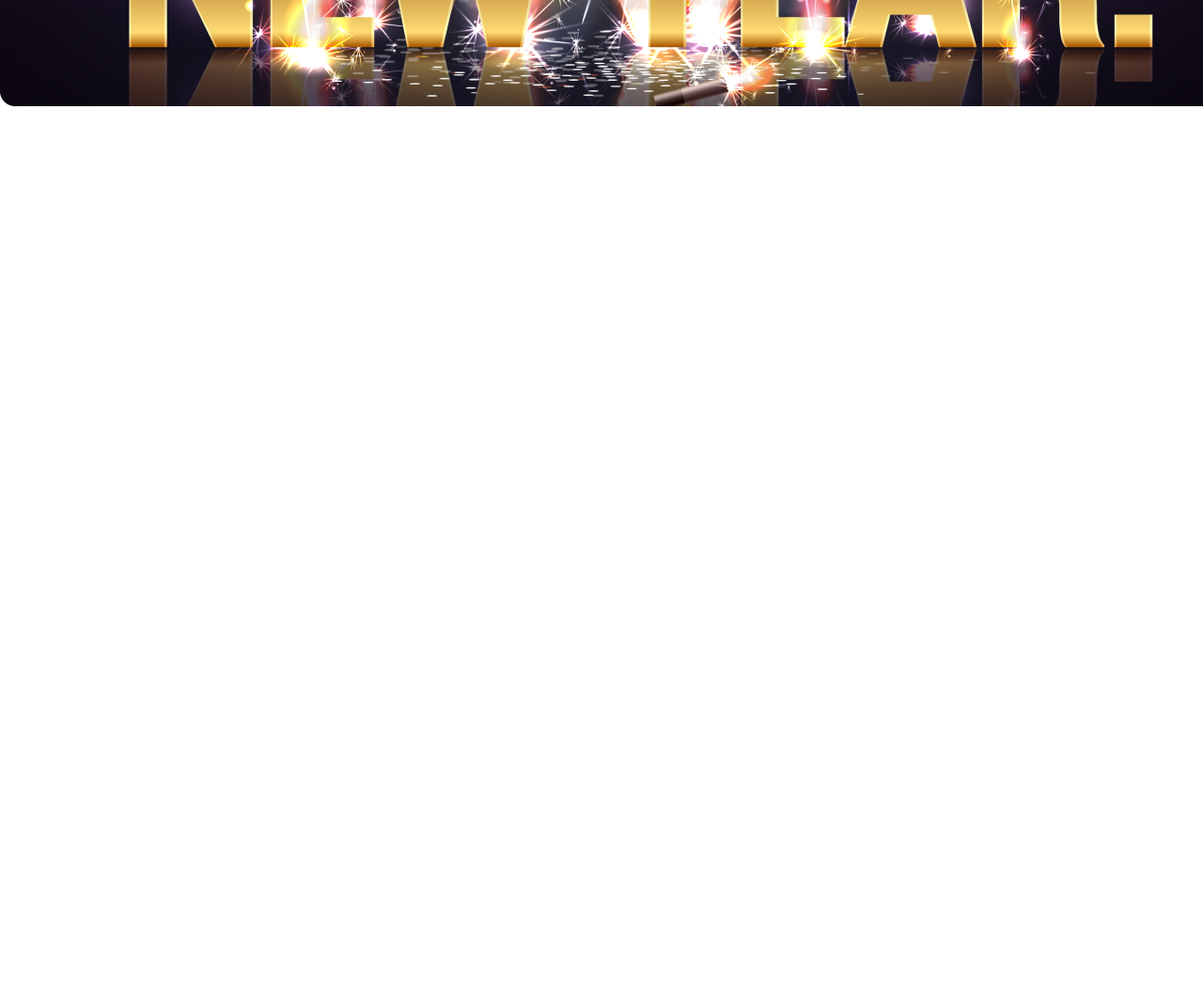
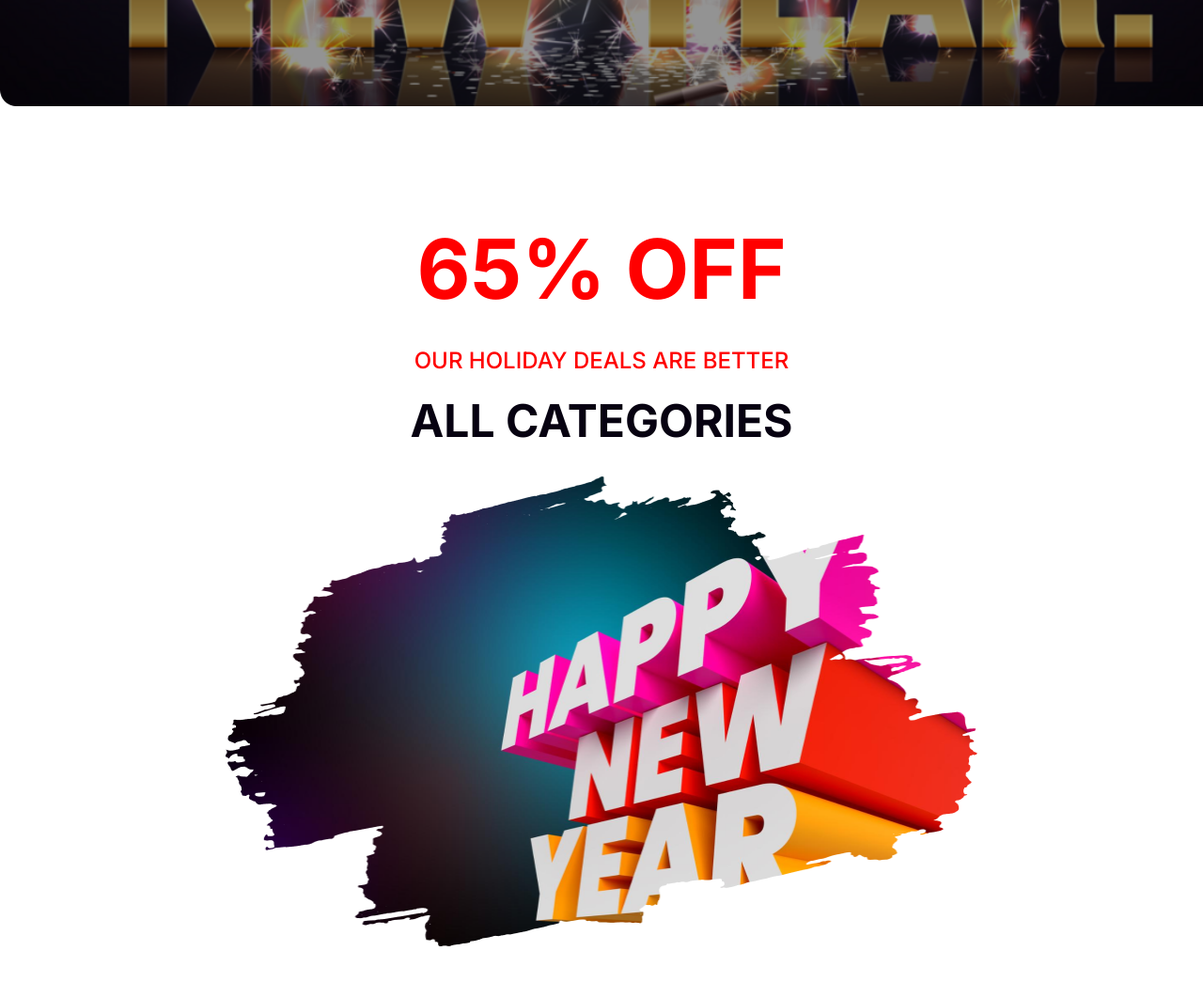
Before and after one commit to imdola/new-year-repo, a plain HTML site: page index.html in a window 1280 px wide. Shown: the part 587-1632 px from the top of the page at 94% size. Before the commit the page ends 800 px from the top, so only its background shows below. Drawn offline with Linux system fonts and the light colour scheme.

Commit message:
All Categories Section Complited

```diff
--- a/index.html
+++ b/index.html
@@ -11,7 +11,7 @@
         <!-- BANNER SECTION STARTS -->
         <section id="banner">
             <div class="banner-container">
-                <img src="resources/bg.png" alt="">
+                <img src="resources/bi.png" alt="">
                 <p class="banner-note">Happy New Year</p>
                 <h1 class="banner-heading">New Year Party Celebration</h1>
             </div>
@@ -19,6 +19,16 @@
 
         <!-- BANNER SECTION ENDS -->
 
+        <!-- ALL CATEGORIES SECTION STARTS -->
+
+        <section id="categories">
+                <h1 class="offer">65% OFF</h1>
+                <p class="offer-note">OUR HOLIDAY DEALS ARE BETTER</p>
+                <h3 class="offer-description">ALL CATEGORIES</h3>
+                <img src="resources/year.png" alt="">
+            </section>
+        <!-- ALL CATEGORIES SECTION ENDS -->
+
     </main>
 </body>
 </html>
--- a/styles/styles.css
+++ b/styles/styles.css
@@ -17,6 +17,7 @@
     .banner-container img{
         width: 1320px;
         height: 600px;
+        border-radius: 17px;
     }
     .banner-note{
             position: absolute;
@@ -43,3 +44,36 @@
     }
 
     /*  BANNER SECTION ENDS */
+
+    /* ALL CATEGORIES SECTION STARTS */
+
+    #categories{
+        margin: 120px auto;
+        text-align: center;
+    }
+    .offer{
+        font-family: "Inter", sans-serif;
+        font-weight: 700;
+        font-size: 88px;
+        color: rgb(255, 0, 0);
+    }
+    .offer-note{
+        margin-top: 30px;
+        font-family: "Inter", sans-serif;
+        font-weight: 500;
+        font-size: 24px;
+        color: rgb(255, 0, 0);
+    }
+    .offer-description{
+        margin-top: 20px;
+        font-family: "Inter", sans-serif;
+        font-weight: 700;
+        font-size: 48px;
+        color: rgb(7, 2, 17);
+    }
+    #categories img{
+        margin-top: 30px;
+        width: 800px;
+        height: 500px;
+    }
+    /* ALL CATEGORIES SECTION ENDS  */
```
Also changed, not shown: resources/bi.png (added), resources/year.png (renamed from resources/New Year Photo.png).
